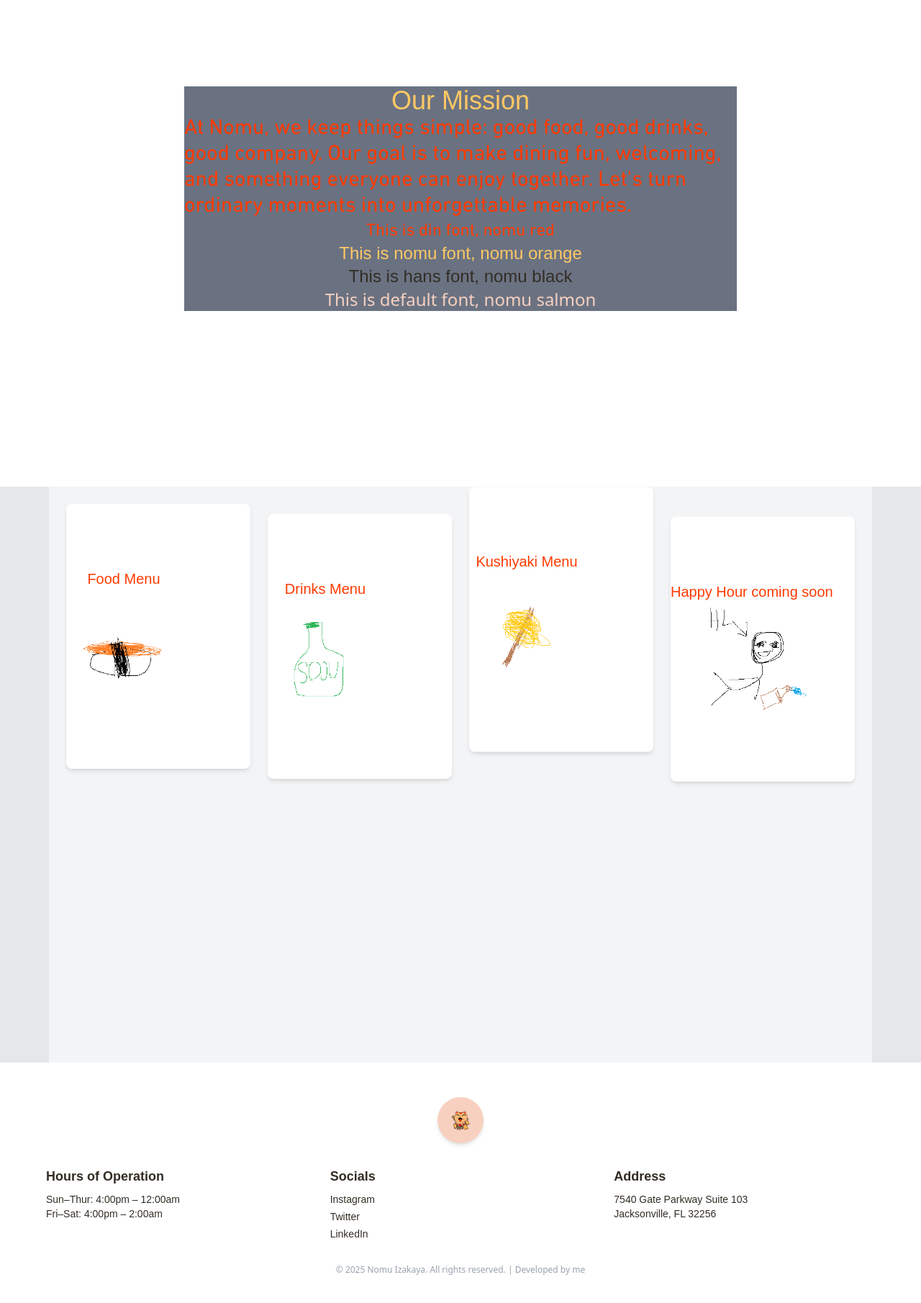
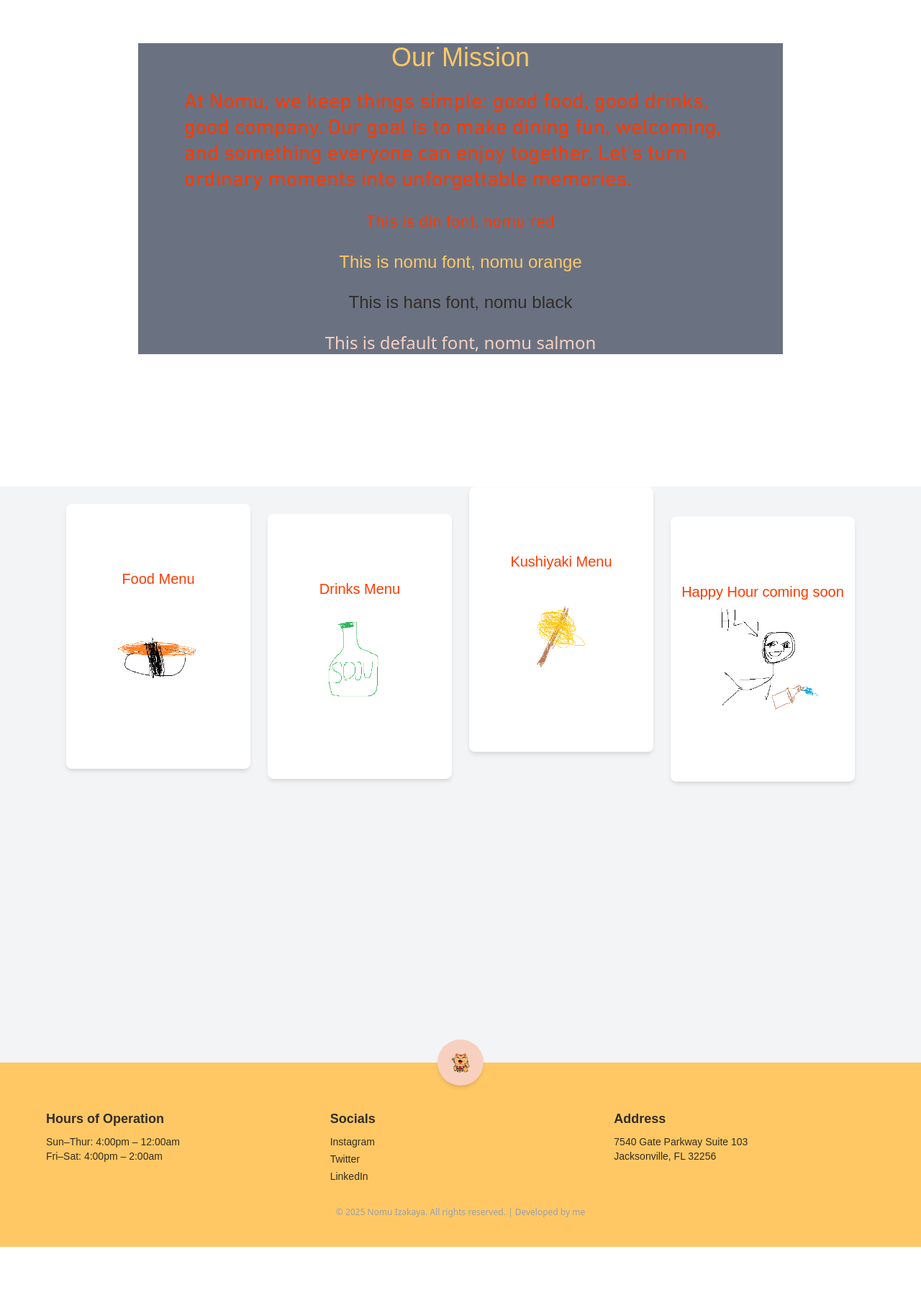
Before and after one commit to hjblloop/NomuWebsite, a React (Vite) app: page / in a window 1280 px wide. Shown: the part 924-2734 px from the top of the page at 72% size. After the commit the page ends 2656 px from the top, so only its background shows below. Built offline with nearby package versions, Linux system fonts and the light colour scheme; a web font is replaced by a local one.

Commit message:
fixed white box shrinking ratio issues

```diff
--- a/src/App.tsx
+++ b/src/App.tsx
@@ -28,6 +28,7 @@ function App() {
         <title>Delicious Japanese Food | Best Restaurant in Jacksonville, FL</title>
         <meta name="description" content="A modern Japanese izakaya focused on food, drinks, and late-night hospitality." />
         <meta name="keywords" content="Japanese Food, Jacksonville restaurant, sushi, izakaya, dine-in, takeout" />
+        <meta name="viewport" content="width=device-width, initial-scale=1.0" />
         <meta property="og:title" content="Nomu Izakaya" />
         <meta property="og:description" content="Come try our japanese food!" />
         <meta property="og:image" content="https://yourdomain.com/og-image.jpg" />
@@ -49,32 +50,28 @@ function App() {
       )}
 
       <main>
-        {/* Hero Section with Background Video */}
         <section id="home">
           <VideoBackgroundLanding />
         </section>
 
-        {/* Scroll Target Sections */}
-        <section
-          id="viewmenu"
-          className="h-screen flex items-center justify-center bg-white text-black"
+          <div
+            className="relative z-0 w-screen bg-white min-h-screen flex items-center justify-center text-black px-4"
           >
-          <div className="flex flex-col items-center justify-center bg-gray-500">
-            <div className="text-4xl font-hans text-nomu-orange">Our Mission</div>
+            <div className="flex flex-col items-center justify-center w-full max-w-4xl sm:max-w-4xl space-y-6 bg-gray-500">
+              <div className="text-3xl sm:text-4xl font-hans text-nomu-orange">Our Mission</div>
               <div className="text-3xl max-w-3xl font-din text-nomu-red">At Nomu, we keep things simple: good food, good drinks, good company. Our goal is to make dining fun, welcoming, and something everyone can enjoy together. Let's turn ordinary moments into unforgettable memories.</div>
               <div className="text-2xl max-w-3xl font-din text-nomu-red">This is din font, nomu red</div>
               <div className="text-2xl max-w-3xl font-nomu text-nomu-orange">This is nomu font, nomu orange</div>
               <div className="text-2xl max-w-3xl font-hans text-nomu-black">This is hans font, nomu black</div>
               <div className="text-2xl max-w-3xl text-nomu-salmon">This is default font, nomu salmon</div>
             </div>
-          </section>
+          </div>
 
-        <section
-          id="ordernow"
+          <div
             className="h-screen flex items-center justify-center bg-gray-200 text-black"
           >
             <FloatingCards />
-        </section>
+          </div>
           <InfoFooter />
 
       </main>
--- a/src/components/FloatingCard.tsx
+++ b/src/components/FloatingCard.tsx
@@ -9,8 +9,8 @@ const cards = [
 
 const FloatingCards: React.FC = () => {
     return (
-        <div className="min-h-screen flex justify-center bg-gray-100 p-6">
-            <div className="flex space-x-6">
+        <div className="min-h-screen w-full max-h-screen flex justify-center bg-gray-100 p-2 sm:p-6 overflow-y-auto">
+            <div className="flex flex-col sm:flex-row sm:flex-wrap gap-6">
                 {cards.map((card, idx) => (
                     <a
                         key={idx}
@@ -18,14 +18,14 @@ const FloatingCards: React.FC = () => {
                             marginTop: `${card.y}rem`,
                             animationDelay: `${idx * 0.3}s`,
                             animationDuration: '3s'}}
-                        className={`relative float-animation bg-white h-92 w-64 rounded-lg shadow-md items-center flex`}
+                        className={`relative float-animation bg-white w-full max-w-xs aspect-square sm:aspect-[16/23] rounded-lg shadow-md items-center justify-center flex sm:w-64 sm:h-92`}
                         href={card.link}
                         target="_blank"
                         rel="noopener noreferrer"
                     >
                         <div className="text-xl flex flex-col items-center justify-center text-nomu-red font-nomu">
                             <div>{card.content}</div>
-                            <img src={card.imageSource} alt={card.imageAlt} className="w-40 h-40 object-contain" />
+                            <img src={card.imageSource} alt={card.imageAlt} className="w-full max-w-xs aspect-[1/1] items-center sm:w-40 sm:aspect-auto sm:h-40 object-contain" />
                         </div>
                     </a>
                 ))}
--- a/src/components/InfoFooter.tsx
+++ b/src/components/InfoFooter.tsx
@@ -1,6 +1,6 @@
 const InfoFooter: React.FC = () => {
   return (
-    <footer className="relative bg-neutral text-white px-6 pt-16 pb-10 mt-20">
+    <footer className="relative bg-nomu-orange text-white px-6 pt-16 pb-10 w-full">
       {/* ICON */}
       <div className="absolute -top-8 left-1/2 transform -translate-x-1/2 w-16 h-16 rounded-full bg-nomu-salmon flex items-center justify-center shadow-md">
         <img src="/nomuIP.png" alt="Nomu Izakaya" className="w-10 h-10" />
--- a/src/components/NavBar.tsx
+++ b/src/components/NavBar.tsx
@@ -2,7 +2,7 @@ import React from 'react';
 
 const Navbar: React.FC = () => {
   return (
-    <nav className="fixed top-0 left-0 w-full bg-black bg-opacity-70 backdrop-blur-md text-white z-50 bg-transparent">
+    <nav className="fixed top-0 left-0 w-full bg-opacity-70 backdrop-blur-md text-white z-50 bg-transparent">
       <div className="w-full h-24 flex items-center justify-between">
         <div className="flex justify-start ">
           {/* <img src="/nomuIP.png" alt="IP" className="h-32 w-32" /> */}
--- a/src/components/VideoBackgroundLanding.tsx
+++ b/src/components/VideoBackgroundLanding.tsx
@@ -9,29 +9,18 @@ const VideoBackgroundLanding: React.FC = () => {
   };
 
   return (
-    <div className="relative h-screen w-full overflow-hidden">
+    <div className="relative h-screen overflow-x-hidden">
       <video
         autoPlay
         loop
         muted
         playsInline
-        className="absolute top-0 left-0 w-full h-full object-cover z-[-1]"
+        className="fixed -z-10 object-cover md:w-full md:h-full"
       >
         <source src="/nomuvideo.mp4" type="video/mp4" />
         Your browser does not support the video tag.
       </video>
-
-      {/* Overlay */}
-      {/* <div className="absolute top-0 left-0 w-full h-full bg-black bg-opacity-50 z-0" /> */}
-
-      {/* Content */}
       <div className="relative z-10 flex flex-col items-center justify-end mb-2 h-full text-white text-center px-4">
-        {/* <div className="flex items-center">
-          <h1 className="text-4xl md:text-6xl font-bold mb-4 text-red-500">Welcome to </h1>
-          <img src="/nomulogocut.PNG" alt="Nomu" className="h-20 w-48"></img>
-        </div> */}
-
-        {/* Smooth Scroll Button */}
         <ChevronDownIcon
           onClick={handleScroll}
           className="w-10 h-10 text-white mt-6 cursor-pointer justify-end hover:scale-110 transition"
--- a/src/index.css
+++ b/src/index.css
@@ -2,6 +2,13 @@
 html {
   scroll-behavior: smooth;
 }
+
+html, body {
+  margin:0;
+  padding: 0;
+  width:100%;
+}
+
 @keyframes float {
   0%, 100% { transform: translateY(0); }
   50% { transform: translateY(-20px); }
```
Lines whose indentation alone changed are shown as unchanged.
